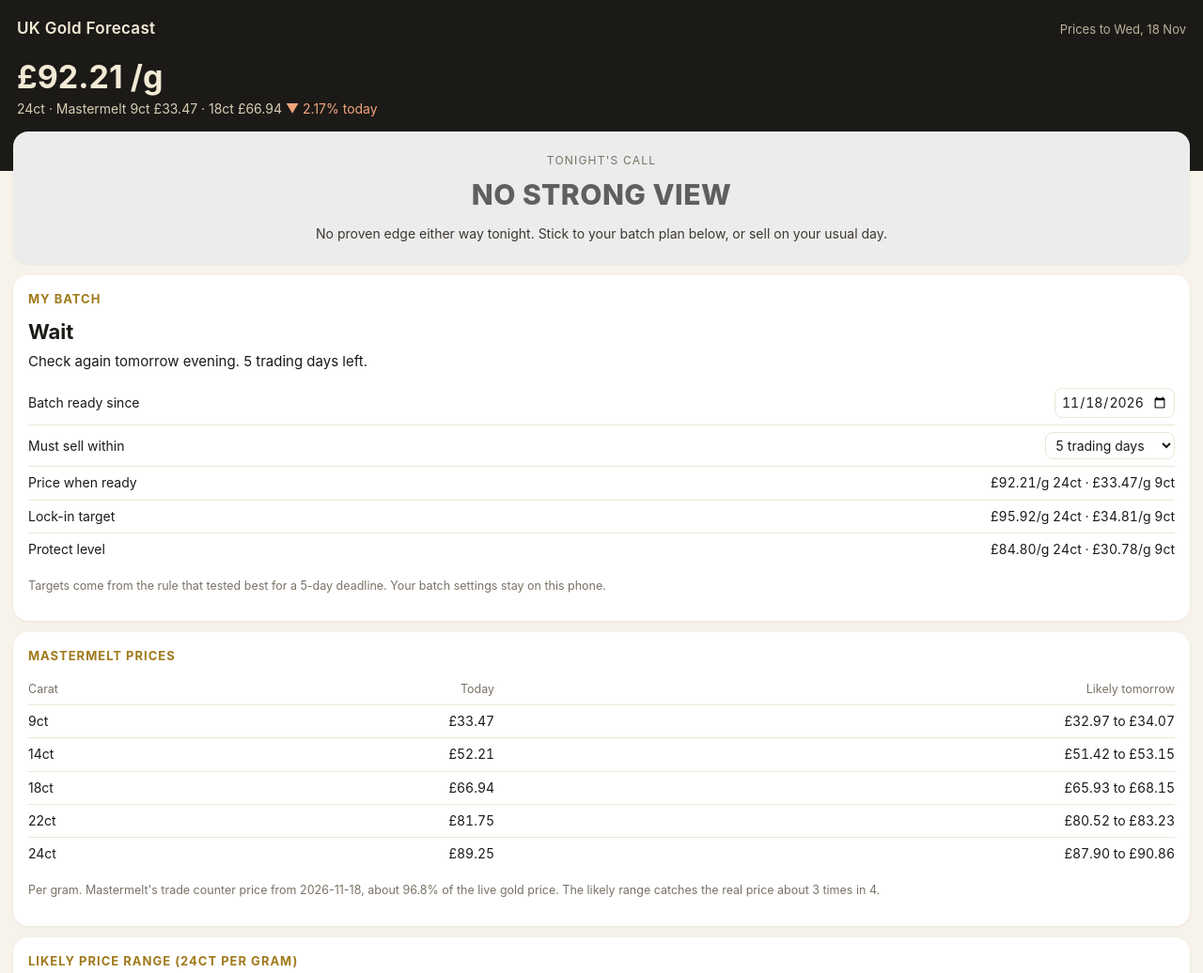
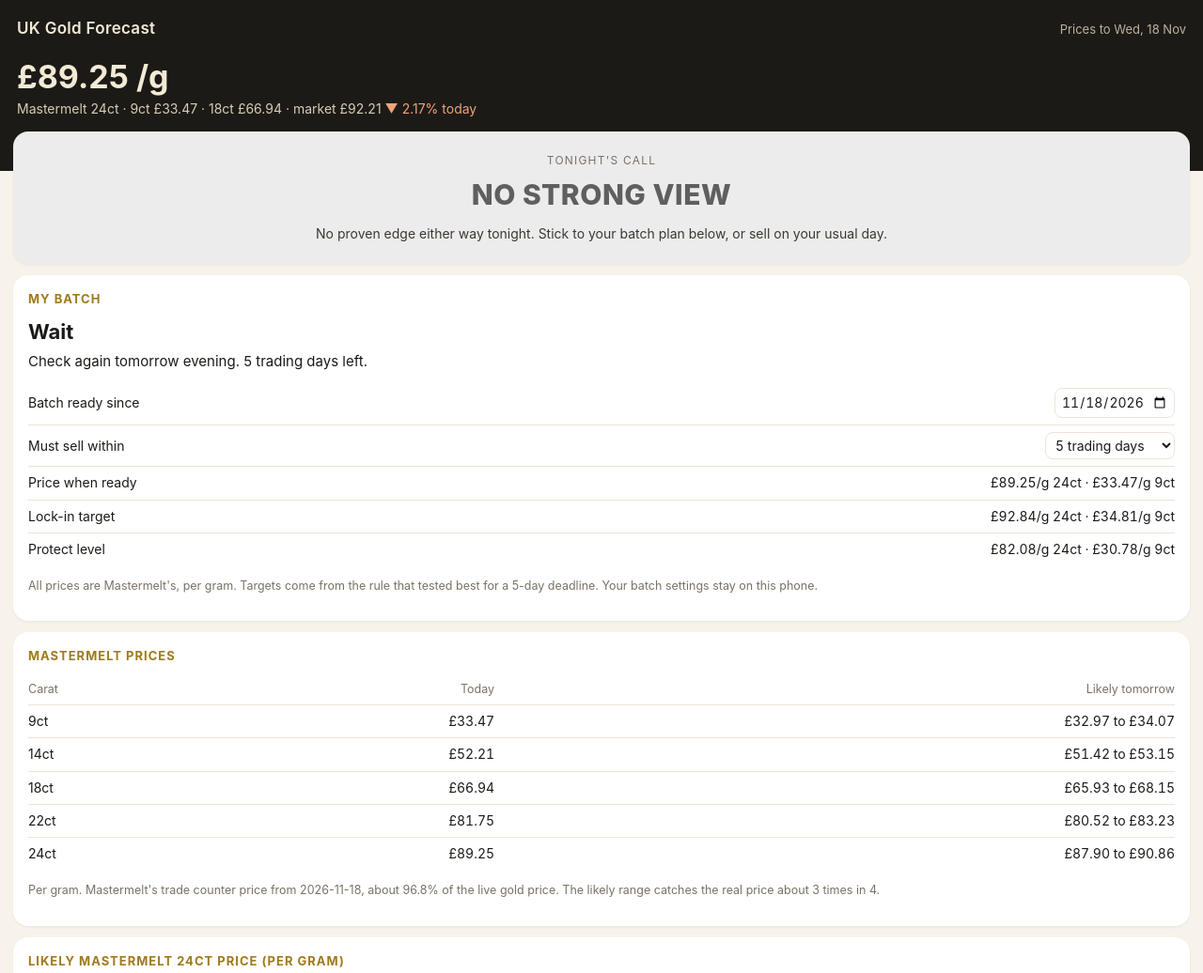
Before and after one commit to jase6569/gold-forecast, a plain HTML site: page web/index.html in a window 1280 px wide. Shown: the top 1036 px of the page at 94% size. Drawn offline with Linux system fonts and the light colour scheme.

Commit message:
Show every price in Mastermelt terms; fix per-ounce figure in My batch
Co-Authored-By: Claude Opus 5.5 <noreply@anthropic.com>
Claude-Session: https://claude.ai/code/session_01DSdod3yxR4CohNBLxd1ZrL

```diff
--- a/web/index.html
+++ b/web/index.html
@@ -86,8 +86,8 @@ function meter(label, p, right){
 }
 
 function blurb(L){
-  if(L.call==='LOCK IN') return 'The odds lean towards a lower price tomorrow. Fixing your price with your dealer now looks the better move.';
-  if(L.call==='WAIT') return 'The odds lean towards a higher price tomorrow. Waiting a day looks the better move.';
+  if(L.call==='LOCK IN'||L.call==='SELL TOMORROW') return 'The odds lean towards a lower price tomorrow. Fixing your price with your dealer now looks the better move.';
+  if(L.call==='WAIT'||L.call==='HOLD') return 'The odds lean towards a higher price tomorrow. Waiting a day looks the better move.';
   return 'No proven edge either way tonight. Stick to your batch plan below, or sell on your usual day.';
 }
 
@@ -100,7 +100,7 @@ function track(H){
   const name=c=>({'SELL TOMORROW':'lock in','HOLD':'wait','NO CLEAR CALL':'no view'}[c]||c.toLowerCase());
   return head+'<div class="track">'+recent.map(h=>{
     const mark=h.right===true?'<span class="ok">✓ Right</span>':h.right===false?'<span class="bad">✗ Wrong</span>':/NO /.test(h.call)?'<span class="pend">No call</span>':'<span class="pend">Waiting</span>';
-    return `<div class="row"><span>${h.date.slice(5)}</span><span>${esc(name(h.call))}</span><span>${gbp(h.close/31.1035,2)}/g</span>${mark}</div>`}).join('')+'</div>';
+    return `<div class="row"><span>${h.date.slice(5)}</span><span>${esc(name(h.call))}</span><span>${gbp(h.close/31.1035*MF,2)}/g</span>${mark}</div>`}).join('')+'</div>';
 }
 
 function money(L,H,B){
@@ -114,12 +114,14 @@ function money(L,H,B){
   return liveTxt+bt;
 }
 
+let MF=1; // market 24ct per gram -> Mastermelt 24ct per gram
 function batch(L,B){
   let st={};try{st=JSON.parse(localStorage.getItem('batch')||'{}')}catch(e){}
   const today=L.price_date, start=st.start||today, win=String(st.win||5);
   const S=(B&&B.strategy&&B.strategy[win])||null, rule=S?S.rule:(L.plan&&L.plan.rule)||{};
   const pts=L.spark.filter(p=>p[0]>=start);
-  const startP=pts.length?pts[0][1]:L.price.per_gram, now=L.price.per_gram;
+  const g=v=>(v>500?v/31.1035:v)*MF;
+  const startP=g(pts.length?pts[0][1]:L.price.per_gram), now=g(L.price.per_gram);
   const elapsed=Math.max(0,pts.length-1), left=Number(win)-elapsed;
   const a=L.atr_pct||0.01, k=rule&&rule.take_profit_ranges, s=rule&&rule.protect_ranges;
   const target=k?startP*(1+k*a):null, protect=s?startP*(1-s*a):null;
@@ -129,7 +131,7 @@ function batch(L,B){
   else if(protect&&now<=protect){act='Lock in today';why='Price has fallen to your protect level. Locking in stops it getting worse.'}
   else if(L.call==='LOCK IN'){act='Lock in tomorrow morning';why='Tonight\'s forecast leans lower.'}
   else {act='Wait';why=`Check again tomorrow evening. ${left} trading day${left===1?'':'s'} left.`}
-  const mm=L.mastermelt&&L.mastermelt.prices, f=mm?mm['9ct']/L.price.per_gram:null;
+  const mm=L.mastermelt&&L.mastermelt.prices, f=mm?mm['9ct']/mm['24ct']:null;
   const both=v=>`${gbp(v,2)}/g 24ct${f?` · ${gbp(v*f,2)}/g 9ct`:''}`;
   return `<div class="big" style="font-size:22px">${act}</div><p style="margin:4px 0 10px">${why}</p>
   <table>
@@ -139,7 +141,7 @@ function batch(L,B){
    ${target?`<tr><td>Lock-in target</td><td>${both(target)}</td></tr>`:''}
    ${protect?`<tr><td>Protect level</td><td>${both(protect)}</td></tr>`:''}
   </table>
-  <p class="small">Targets come from the rule that tested best for a ${win}-day deadline. Your batch settings stay on this phone.</p>`;
+  <p class="small">All prices are Mastermelt's, per gram. Targets come from the rule that tested best for a ${win}-day deadline. Your batch settings stay on this phone.</p>`;
 }
 
 async function load(){
@@ -151,14 +153,15 @@ async function load(){
     L.mastermelt={date:M.date,ok:M.ok,pct_of_spot:(M.pure_g/L.price.per_gram*100).toFixed(1),prices:M.prices,
       tomorrow:Object.fromEntries(Object.entries(M.prices).map(([k,v])=>[k,[v*lo,v*hi]]))};
   }
+  MF=L.mastermelt&&L.mastermelt.prices&&L.mastermelt.prices['24ct']?L.mastermelt.prices['24ct']/L.price.per_gram:1;
   const cls=L.call==='WAIT'||L.call==='HOLD'?'HOLD':L.call==='LOCK IN'||L.call==='SELL TOMORROW'?'SELL':'NONE';
   const mm=L.mastermelt&&L.mastermelt.prices;
   document.getElementById('date').textContent='Prices to '+new Date(L.price_date).toLocaleDateString('en-GB',{weekday:'short',day:'numeric',month:'short'});
-  document.getElementById('price').textContent=gbp(L.price.per_gram,2)+' /g';
-  document.getElementById('gram').textContent=mm?`24ct · Mastermelt 9ct ${gbp(mm['9ct'],2)} · 18ct ${gbp(mm['18ct'],2)}`:'24ct per gram';
+  document.getElementById('price').textContent=gbp(mm?mm['24ct']:L.price.per_gram,2)+' /g';
+  document.getElementById('gram').textContent=mm?`Mastermelt 24ct · 9ct ${gbp(mm['9ct'],2)} · 18ct ${gbp(mm['18ct'],2)} · market ${gbp(L.price.per_gram,2)}`:'Market 24ct per gram';
   const c=document.getElementById('chg');c.textContent=(L.price.change_pct>=0?'▲ ':'▼ ')+Math.abs(L.price.change_pct).toFixed(2)+'% today';c.className='chg '+(L.price.change_pct>=0?'up':'down');
   const lv=L.levels,n=L.news,R=L.ranges||{},RH=L.ranges_hit||{},F=L.plan&&L.plan.firm;
-  const pg=v=>gbp(v>500?v/31.1035:v,2);
+  const pg=v=>gbp((v>500?v/31.1035:v)*MF,2);
   app.innerHTML=`
   ${L.selftest?'<div class="warn">Test data only. Real forecasts start after the first live run.</div>':''}
   <div class="card verdict ${cls}"><div class="label">Tonight's call</div><div class="call">${esc(L.call)}</div>
@@ -168,23 +171,23 @@ async function load(){
     <tr><td class="small">Carat</td><td class="small">Today</td><td class="small">Likely tomorrow</td></tr>
     ${Object.entries(L.mastermelt.prices).map(([k,v])=>`<tr><td>${esc(k)}</td><td>${gbp(v,2)}</td><td>${gbp(L.mastermelt.tomorrow[k][0],2)} to ${gbp(L.mastermelt.tomorrow[k][1],2)}</td></tr>`).join('')}</table>
     <p class="small">Per gram. Mastermelt's trade counter price from ${esc(L.mastermelt.date)}, about ${L.mastermelt.pct_of_spot}% of the live gold price.${L.mastermelt.ok?'':' Their page couldn\'t be read, so this is the last good price.'} The likely range catches the real price about 3 times in 4.</p></div>`:''}
-  <div class="card"><h2>Likely price range (24ct per gram)</h2><table>
-    ${R.h1?`<tr><td>Tomorrow</td><td>${gbp(R.h1.lo,2)} to ${gbp(R.h1.hi,2)}</td></tr>`:''}
-    ${R.h5?`<tr><td>Within a week</td><td>${gbp(R.h5.lo,2)} to ${gbp(R.h5.hi,2)}</td></tr>`:''}</table>
+  <div class="card"><h2>Likely Mastermelt 24ct price (per gram)</h2><table>
+    ${R.h1?`<tr><td>Tomorrow</td><td>${pg(R.h1.lo)} to ${pg(R.h1.hi)}</td></tr>`:''}
+    ${R.h5?`<tr><td>Within a week</td><td>${pg(R.h5.lo)} to ${pg(R.h5.hi)}</td></tr>`:''}</table>
     <p class="small">${RH.h1?`Tested since 2008: tomorrow's range caught the real price ${pc(RH.h1)} of the time, the week range ${pc(RH.h5)}.`:'Aimed to catch the real price 3 times in 4.'}</p></div>
   <div class="card"><h2>How sure</h2>${meter('Tomorrow',L.prob_up_tomorrow,L.backtest_right_tomorrow)}
     <p class="small" style="margin:0">${F?`Firm calls are the most confident 10% of nights. In testing, firm "wait" calls were right ${pc(F.firm_up_right)} of the time and firm "lock in" calls ${pc(F.firm_down_right)}. Gold rose on ${pc(F.all_days_up_rate)} of all days.`:'Gold rises on about 52% of days, so anything near the middle line is no real edge.'}</p></div>
   <div class="card"><h2>Money score</h2>${money(L,H,B)}</div>
   <div class="card"><h2>Why</h2><ul class="reasons">${L.reasons.map(r=>`<li>${esc(r)}</li>`).join('')}</ul>
     ${L.today.length?`<p class="small" style="margin-top:10px">${esc(L.today[0])}</p>`:''}</div>
-  <div class="card"><h2>Levels to watch (24ct per gram)</h2><table>
+  <div class="card"><h2>Levels to watch (Mastermelt 24ct per gram)</h2><table>
     <tr><td>20-day high</td><td>${pg(lv.high_20d)}</td></tr>
     <tr><td>20-day low</td><td>${pg(lv.low_20d)}</td></tr>
     <tr><td>50-day average</td><td>${pg(lv.sma50)}</td></tr>
     <tr><td>200-day average</td><td>${pg(lv.sma200)}</td></tr>
     <tr><td>1-year high</td><td>${pg(lv.high_52w)}</td></tr>
     <tr><td>RSI (14)</td><td>${L.rsi14}</td></tr></table></div>
-  <div class="card"><h2>Last 90 days (24ct per gram)</h2>${spark(L.spark.map(p=>[p[0],p[1]>500?p[1]/31.1035:p[1]]))}</div>
+  <div class="card"><h2>Last 90 days (Mastermelt 24ct per gram)</h2>${spark(L.spark.map(p=>[p[0],(p[1]>500?p[1]/31.1035:p[1])*MF]))}<p class="small">Earlier days use today's Mastermelt rate of ${(MF*100).toFixed(1)}% of the market price.</p></div>
   ${L.events&&L.events.length?`<div class="card"><h2>Big announcements due</h2><table>${L.events.map(e=>`<tr><td>${esc(e.country)} ${esc(e.title)}</td><td>${new Date(e.when_utc).toLocaleString('en-GB',{weekday:'short',hour:'2-digit',minute:'2-digit'})}</td></tr>`).join('')}</table><p class="small">These can swing the price sharply either way.</p></div>`:''}
   ${n?`<div class="card"><h2>Today's news <span class="tone ${esc(n.tone)}">${esc(n.tone)}</span></h2><p style="margin-top:0">${esc(n.summary)}</p>
     <div class="heads">${(n.headlines||[]).map(h=>`<a href="${esc(h.link)}" target="_blank" rel="noopener">${esc(h.title)}</a>`).join('')}</div>
--- a/web/sw.js
+++ b/web/sw.js
@@ -1,5 +1,5 @@
 // App shell cached for offline; forecast data always fetched fresh when online.
-const CACHE = 'gold-forecast-v2';
+const CACHE = 'gold-forecast-v3';
 const SHELL = ['./', 'index.html', 'manifest.webmanifest', 'icons/icon-192.png', 'icons/icon-512.png'];
 
 self.addEventListener('install', e => {
```
